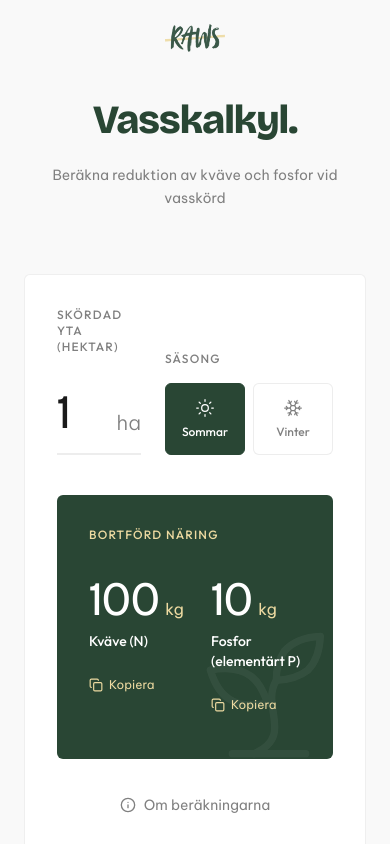
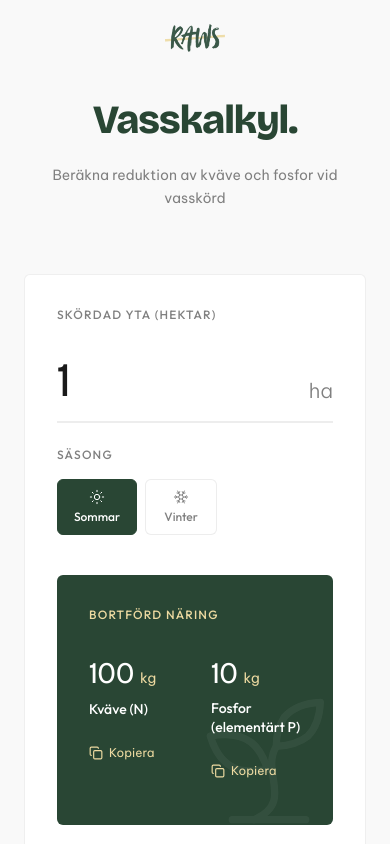
Before and after one commit to aiipraktiken-cmd/vasskalkylator, a React (Vite) app: page / in a window 390 px wide. Shown: the top 844 px of the page. Built offline with nearby package versions, Linux system fonts and the light colour scheme.

Commit message:
fix: mobile layout — stack input/season, responsive number size, smaller season buttons

```diff
--- a/src/App.tsx
+++ b/src/App.tsx
@@ -80,8 +80,8 @@ export default function App() {
         {/* Main Card */}
         <div className="bg-white border border-[#80808020] rounded-md p-8 sm:p-10 mb-4">
 
-          {/* Hektar + Season — same row */}
-          <div className="flex gap-6 items-end mb-10">
+          {/* Hektar + Season — stacked on mobile, row on sm+ */}
+          <div className="flex flex-col sm:flex-row gap-6 sm:items-end mb-10">
 
             {/* Hektar Input */}
             <div className="flex-1 min-w-0">
@@ -96,7 +96,7 @@ export default function App() {
                   step="0.1"
                   value={hectares}
                   onChange={handleInput}
-                  className="w-full text-5xl font-display font-light bg-transparent outline-none py-3 text-[#1A1A1A] placeholder-[#80808040]"
+                  className="w-full text-5xl font-display font-light bg-transparent outline-none py-3 text-[#1A1A1A] placeholder-[#80808040] pr-12"
                   placeholder="0"
                 />
                 <span className="absolute right-0 bottom-4 text-xl text-[#808080] font-light font-body">
@@ -113,25 +113,25 @@ export default function App() {
               <div className="flex gap-2">
                 <button
                   onClick={() => setSeason('summer')}
-                  className={`flex flex-col items-center justify-center py-3 px-4 rounded-md border transition-all duration-200 min-h-[72px] min-w-[80px] ${
+                  className={`flex flex-col items-center justify-center py-2 px-4 rounded-md border transition-all duration-200 min-h-[56px] min-w-[72px] cursor-pointer ${
                     isSummer
                       ? 'border-[#294634] bg-[#294634] text-white'
                       : 'border-[#80808025] bg-white text-[#808080] hover:border-[#294634] hover:text-[#294634]'
                   }`}
                 >
-                  <Sun className="w-5 h-5 mb-1.5" strokeWidth={1.5} />
+                  <Sun className="w-4 h-4 mb-1" strokeWidth={1.5} />
                   <span className="font-heading font-medium text-xs">Sommar</span>
                 </button>
 
                 <button
                   onClick={() => setSeason('winter')}
-                  className={`flex flex-col items-center justify-center py-3 px-4 rounded-md border transition-all duration-200 min-h-[72px] min-w-[80px] ${
+                  className={`flex flex-col items-center justify-center py-2 px-4 rounded-md border transition-all duration-200 min-h-[56px] min-w-[72px] cursor-pointer ${
                     !isSummer
                       ? 'border-[#294634] bg-[#294634] text-white'
                       : 'border-[#80808025] bg-white text-[#808080] hover:border-[#294634] hover:text-[#294634]'
                   }`}
                 >
-                  <Snowflake className="w-5 h-5 mb-1.5" strokeWidth={1.5} />
+                  <Snowflake className="w-4 h-4 mb-1" strokeWidth={1.5} />
                   <span className="font-heading font-medium text-xs">Vinter</span>
                 </button>
               </div>
@@ -151,10 +151,10 @@ export default function App() {
             <div className="grid grid-cols-2 gap-8 relative z-10">
               <div>
                 <div className="flex items-baseline gap-1.5">
-                  <span className="text-5xl font-display font-light tracking-tight">
+                  <span className="text-3xl sm:text-5xl font-display font-light tracking-tight break-all">
                     {nitrogen.toLocaleString('sv-SE')}
                   </span>
-                  <span className="text-base text-[#eddaa1] font-body">kg</span>
+                  <span className="text-sm text-[#eddaa1] font-body">kg</span>
                 </div>
                 <p className="text-sm mt-2 font-heading font-medium">Kväve (N)</p>
                 <button
@@ -170,12 +170,12 @@ export default function App() {
               </div>
               <div>
                 <div className="flex items-baseline gap-1.5">
-                  <span className="text-5xl font-display font-light tracking-tight">
+                  <span className="text-3xl sm:text-5xl font-display font-light tracking-tight break-all">
                     {phosphorus.toLocaleString('sv-SE')}
                   </span>
-                  <span className="text-base text-[#eddaa1] font-body">kg</span>
+                  <span className="text-sm text-[#eddaa1] font-body">kg</span>
                 </div>
-                <p className="text-sm mt-2 font-heading font-medium">Fosfor (elementärt P)</p>
+                <p className="text-sm mt-2 font-heading font-medium leading-snug">Fosfor<br className="sm:hidden" /> (elementärt P)</p>
                 <button
                   onClick={() => copy(phosphorus, 'phosphorus')}
                   className="mt-3 flex items-center gap-1.5 text-xs text-[#eddaa1] hover:text-white transition-colors duration-200 cursor-pointer min-h-[44px]"
```
